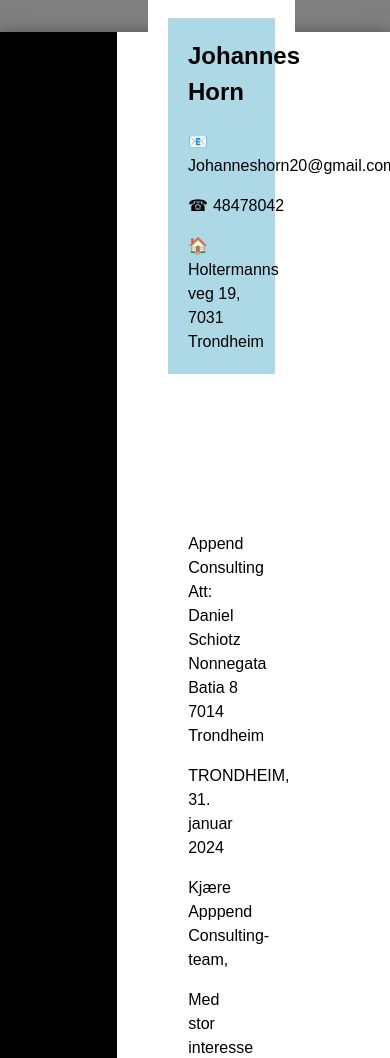
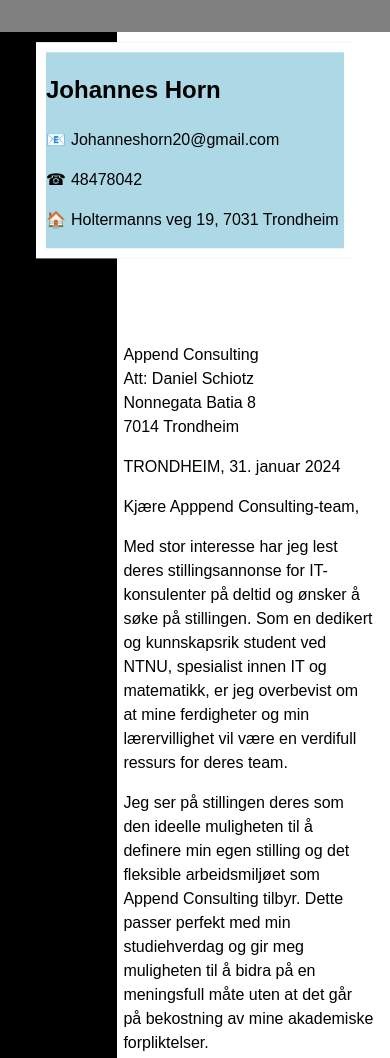
Before and after one commit to JohannesHorn20/JohannesHorn20.github.io, a plain HTML site: page index.html in a window 390 px wide. Shown: the top 1058 px of the page. Drawn offline with Linux system fonts and the light colour scheme.

Commit message:
La til media queries

```diff
--- a/styles.css
+++ b/styles.css
@@ -34,3 +34,49 @@ body{
 .content{
     margin-left: 30%;
 }
+
+
+
+
+
+/* Media query for tablets */
+@media screen and (max-width: 768px) {
+    .job-application {
+      padding: 2em; /* Reduce padding for smaller screens */
+    }
+
+    .personal-info {
+      top: 50px; /* Adjust the top position */
+      transform: translate(0, -30%); /* Adjust the transform value */
+      width: 90%; /* Increase width to use more space on smaller screens */
+    }
+
+    .content {
+      margin-left: 15%; /* Reduce margin for smaller screens */
+    }
+  }
+
+  /* Media query for mobile phones */
+  @media screen and (max-width: 480px) {
+    .personal-info {
+      position: static; /* Stack the box instead of positioning it absolutely */
+      width: auto; /* Let it fill the width of the screen */
+      margin-top: 12%; /* Adjust margin to fit small screens */
+      border: 10px solid white; /* Optional: remove border on small screens */
+    }
+
+    .job-application {
+      box-shadow: none; /* Remove shadow on small screens for a flatter design */
+      padding: 2em 1em; /* Adjust padding */
+      background: linear(to right, black 20%, white 20%); /* Change background for better readability */
+    }
+
+    .content {
+      margin-left: 30%; /* Center the content */
+      margin-right: auto;
+    }
+
+    .text-box {
+      margin: 0; /* Remove margins */
+    }
+  }
```
